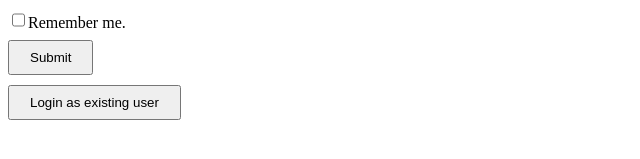
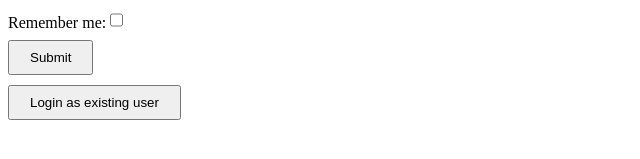
Before and after one commit to acciojob/remember-me-login-form-developeranjuUI, a website: page main.html in a window 1280 px wide. Shown: the part 209-368 px from the top of the page, 0-640 px from the left. Drawn offline with Linux system fonts and the light colour scheme.

Commit message:
created a submission

```diff
--- a/main.html
+++ b/main.html
@@ -19,7 +19,7 @@
 			<input type="password" placeholder="Password" id="password">
 		</div>
 
-		<label for="checkbox"><input type="checkbox" id="checkbox">Remember me.</label>
+		<label for="checkbox">Remember me:<input type="checkbox" id="checkbox"></label>
 		<input type="submit" id="submit" value="Submit">
 	</form>
 	<button id="existing">Login as existing user</button>
```
